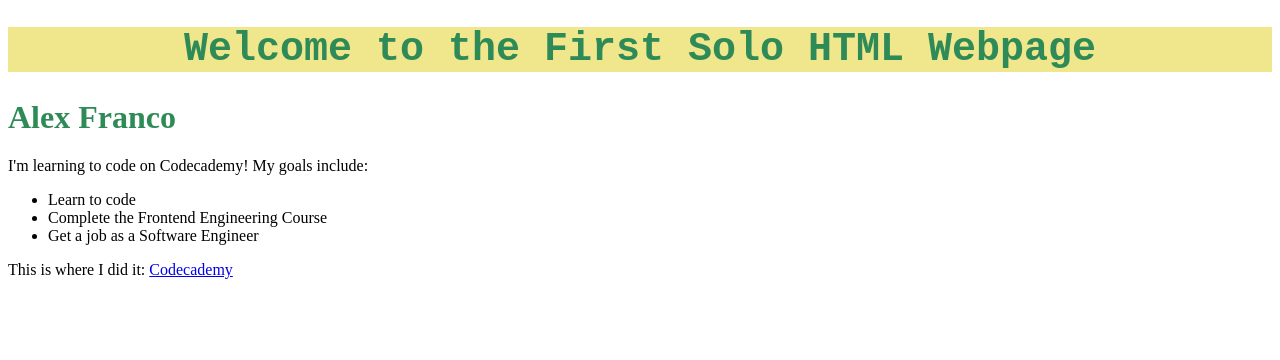
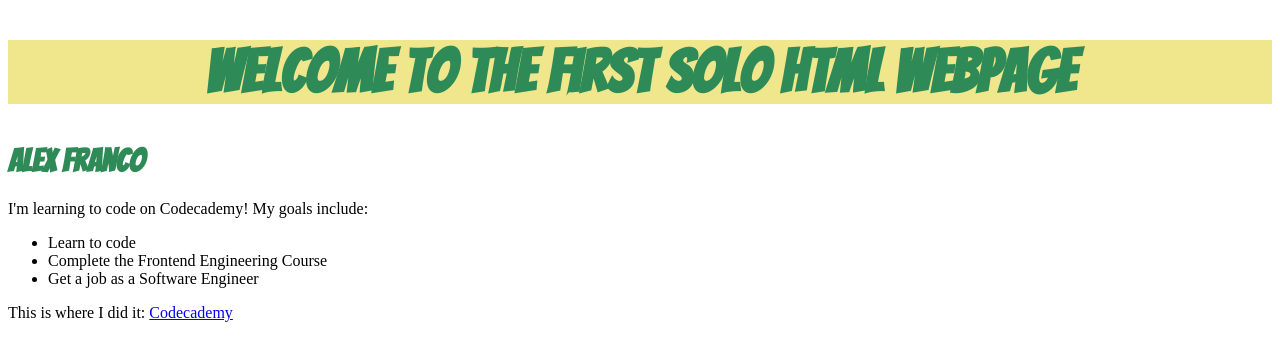
Before and after one commit to alexfranco311/Codecademy, a plain HTML site: page index.html in a window 1280 px wide. Drawn offline with Linux system fonts and the light colour scheme.

Commit message:
Imported font from google fonts

```diff
--- a/index.html
+++ b/index.html
@@ -5,6 +5,9 @@
     <meta http-equiv="X-UA-Compatible" content="IE=edge">
     <meta name="viewport" content="width=device-width, initial-scale=1.0">
     <link href="style.css" type="text/css" rel="stylesheet">
+    <link rel="preconnect" href="https://fonts.googleapis.com">
+    <link rel="preconnect" href="https://fonts.gstatic.com" crossorigin>
+    <link href="https://fonts.googleapis.com/css2?family=Bangers&display=swap" rel="stylesheet">
     <title>Welcome!</title>
 </head>
 
--- a/style.css
+++ b/style.css
@@ -1,12 +1,13 @@
 header h1 {
     color: olivedrab;
     font-weight: bolder;
-    font-family: monospace;
+    font-family: 'Bangers', cursive, monospace;
     text-align: center;
-    font-size: 40px;
+    font-size: 60px;
     background-color: khaki;
 }
 
 body h1 {
     color: seagreen;
+    font-family: 'Bangers', cursive, monospace;
 }
```
